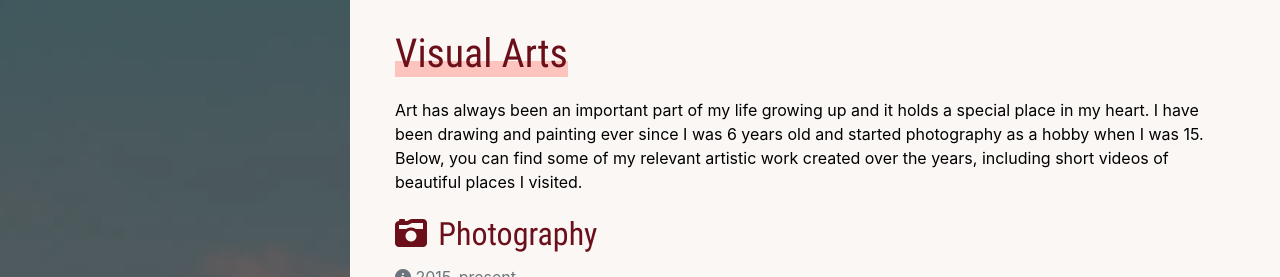
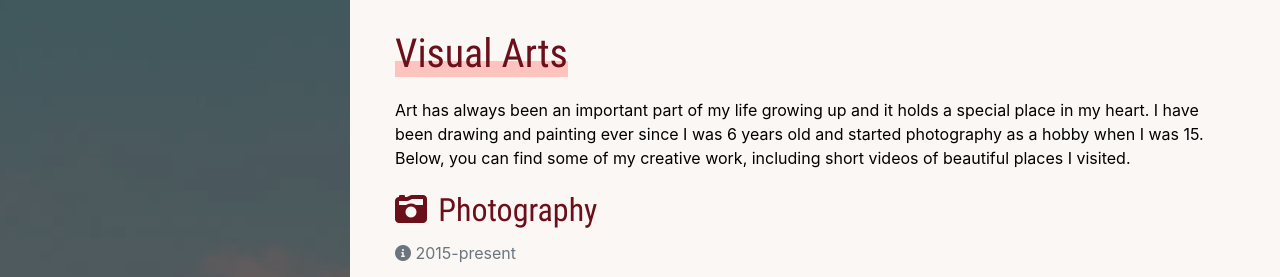
Before and after one commit to allyth/allyth.me, a Jekyll site: the page built from visual-arts.html, in a window 1280 px wide, cut to the strip 0-277 px from the top of the page. Built offline with Jekyll 4.4.1, drawn with Linux system fonts in a browser that asks for light colours.

Commit message:
Modify phrasing in about and visual arts

```diff
--- a/about.html
+++ b/about.html
@@ -18,7 +18,7 @@ title: "About"
 
             <p>In addition to coding, other hobbies that I'm passionate about include drawing, film making and editing, photography, writing, and tennis. Some of my artistic work has been featured in local art fairs and well-known poetry pages. You can find more on the <a href="/visual-arts">Visual Arts</a> page of this website.</p>
 
-            <p>I am excited to share this website with you, since it is one of the products of the things I love doing, and I hope you get to know me a little better as a result! </p>
+            <p>I am excited to share this website with you, since it's a product of the things I love doing and I hope you get to know me a little better as a result! </p>
 
             <p>Here is to the limitless dreamers in each of us.</p>
 
--- a/visual-arts.html
+++ b/visual-arts.html
@@ -11,7 +11,7 @@ title: "Visual Arts"
                 <span class="ap-highlight-pink">Visual Arts</span>
             </h1>
 
-            <p>Art has always been an important part of my life growing up and it holds a special place in my heart. I have been drawing and painting ever since I was 6 years old and started photography as a hobby when I was 15. Below, you can find some of my relevant artistic work created over the years, including short videos of beautiful places I visited.</p>
+            <p>Art has always been an important part of my life growing up and it holds a special place in my heart. I have been drawing and painting ever since I was 6 years old and started photography as a hobby when I was 15. Below, you can find some of my creative work, including short videos of beautiful places I visited.</p>
 
 
             {% assign visual_arts = site.visual_arts | sort: 'date' | reverse %}
```
